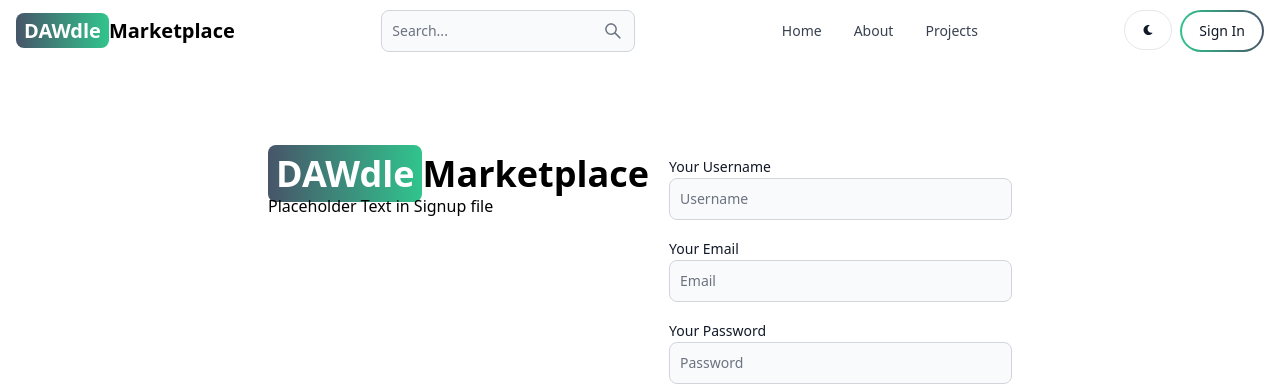
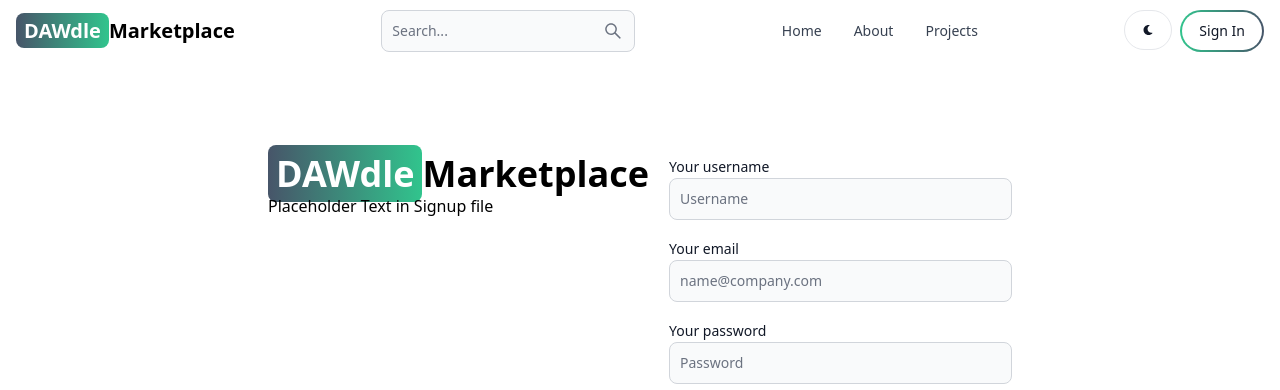
Before and after one commit to ChicoState/DAWdle-Marketplace, a React (Vite) app in the folder client/: page /sign-up in a window 1280 px wide. Shown: the top 390 px of the page. Built offline with nearby package versions, Linux system fonts and the light colour scheme.

Commit message:
Added basic functionality to sign up page

```diff
--- a/client/src/pages/SignUp.jsx
+++ b/client/src/pages/SignUp.jsx
@@ -1,8 +1,44 @@
-import { Button, Label, TextInput } from "flowbite-react";
-import React from "react";
-import { Link } from "react-router-dom";
+import { Button, Label, Spinner, TextInput } from "flowbite-react";
+import React, { useState } from "react";
+import { Link, useNavigate } from "react-router-dom";
 
 export default function SignUp() {
+  const [formData, setFormData] = useState({});
+  const [errorMessage, setErrorMessage] = useState(null);
+  const [loading, setLoading] = useState(null);
+  const navigate = useNavigate();
+
+  const handleChange = (e) => {
+    setFormData({ ...formData, [e.target.id]: e.target.value.trim() });
+  };
+
+  const handleSubmit = async (e) => {
+    e.preventDefault();
+    if (!formData.username || !formData.email || !formData.password) {
+      return setErrorMessage("Please fill out all fields.");
+    }
+    try {
+      setLoading(true);
+      setErrorMessage(null);
+      const res = await fetch("/api/auth/signup", {
+        method: "POST",
+        headers: { "Content-Type": "application/json" },
+        body: JSON.stringify(formData),
+      });
+      const data = await res.json();
+      if (data.success === false) {
+        return setErrorMessage(data.message);
+      }
+      setLoading(false);
+      if (res.ok) {
+        navigate("/sign-in");
+      }
+    } catch (error) {
+      setErrorMessage(error.message);
+      setLoading(false);
+    }
+  };
+
   return (
     <div className="min-h-screen mt-20">
       <div className=" flex p-3 max-w-3xl mx-auto flex-col md:flex-row mid:items-center gap-5">
@@ -18,26 +54,54 @@
         </div>
         {/* right */}
         <div className="flex-1">
-          <form className="flex flex-col gap-4">
+          <form className="flex flex-col gap-4" onSubmit={handleSubmit}>
             <div>
-              <Label value="Your Username" />
-              <TextInput type="text" placeholder="Username" id="username" />
+              <Label value="Your username" />
+              <TextInput
+                type="text"
+                placeholder="Username"
+                id="username"
+                onChange={handleChange}
+              />
             </div>
             <div>
-              <Label value="Your Email" />
-              <TextInput type="text" placeholder="Email" id="Email" />
+              <Label value="Your email" />
+              <TextInput
+                type="email"
+                placeholder="name@company.com"
+                id="email"
+                onChange={handleChange}
+              />
             </div>
             <div>
-              <Label value="Your Password" />
-              <TextInput type="text" placeholder="Password" id="Password" />
+              <Label value="Your password" />
+              <TextInput
+                type="password"
+                placeholder="Password"
+                id="password"
+                onChange={handleChange}
+              />
             </div>
-            <Button className="px-2 py-1 bg-gradient-to-b from-slate-600 to-green-400 rounded-lg" type='submit'>
-              Sign Up
+            <Button
+              className="px-2 py-1 bg-gradient-to-b from-slate-600 to-green-400 rounded-lg"
+              type="submit"
+              disabled={loading}
+            >
+              {
+                loading ? (
+                  <>
+                  <Spinner size='sm'/>
+                  <span className="pl-3">Loading...</span>
+                  </>
+                ) : 'Sign Up'
+              }
             </Button>
           </form>
           <div className=" flex gap-2 text-sm mt-5">
             <span>Have an Account?</span>
-            <Link to='/sign-in' className="text-blue-500">Sign In</Link>
+            <Link to="/sign-in" className="text-blue-500">
+              Sign In
+            </Link>
           </div>
         </div>
       </div>
--- a/client/vite.config.js
+++ b/client/vite.config.js
@@ -1,7 +1,15 @@
-import { defineConfig } from 'vite'
-import react from '@vitejs/plugin-react-swc'
+import { defineConfig } from 'vite';
+import react from '@vitejs/plugin-react-swc';
 
 // https://vitejs.dev/config/
 export default defineConfig({
+  server: {
+    proxy: {
+      '/api': {
+        target: 'http://localhost:8000',
+        secure: false,
+      },
+    },
+  },
   plugins: [react()],
-})
+});
```
Also changed, not shown: 1 other file (tests, documents, lock files or other folders).
